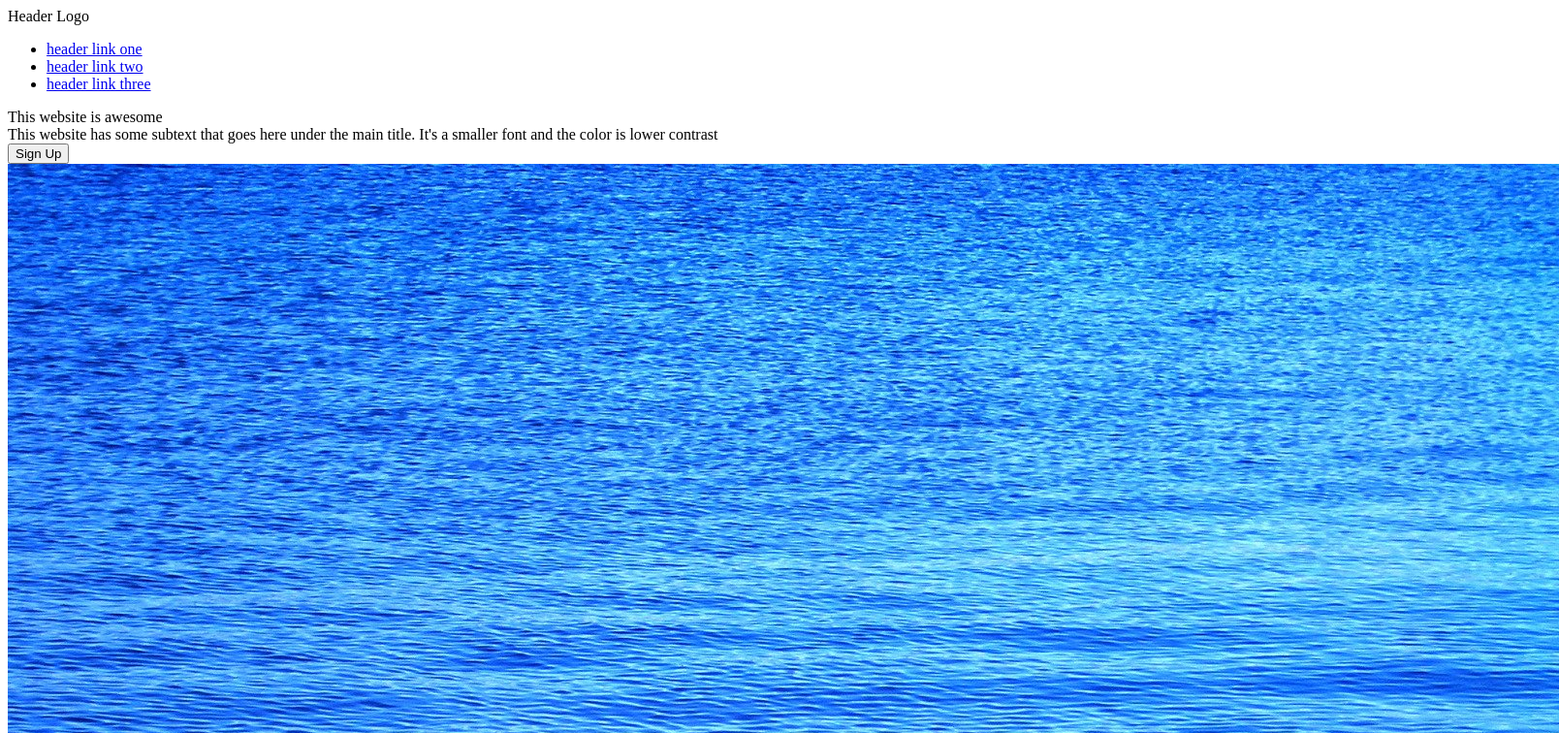
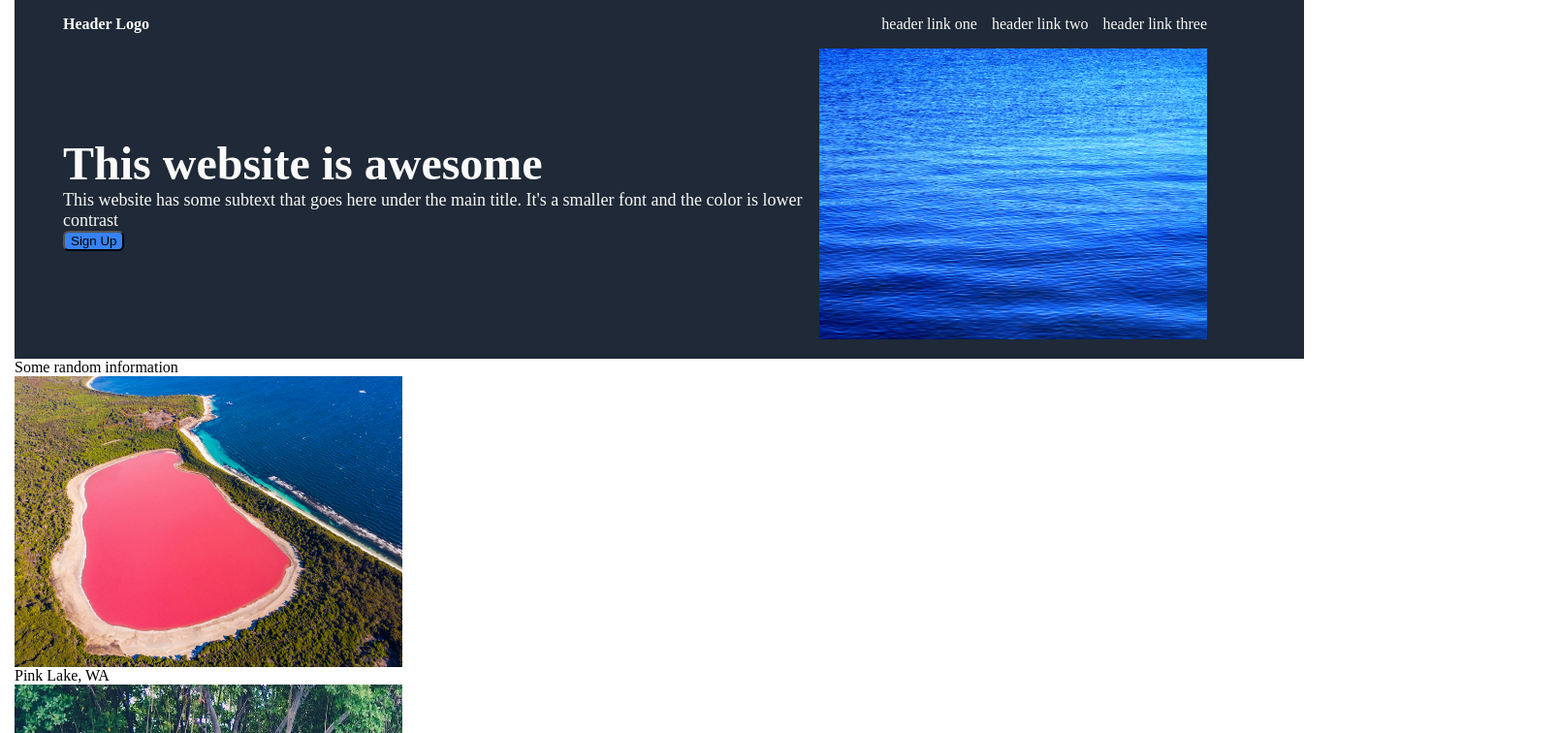
Before and after one commit to nitishragu12/landing-page, a plain HTML site: page index.html in a window 1280 px wide. Shown: the top 756 px of the page at 97% size, 1608 px wide, since content can reach past the window. Drawn offline with Linux system fonts and the light colour scheme.

Commit message:
fixed the header

```diff
--- a/index.html
+++ b/index.html
@@ -7,6 +7,7 @@
     <link href="style.css" rel="stylesheet">
 </head>
 <body>
+    <div class="top">
     <div class="header">
         <div class="header-left">Header Logo</div>
         <div class="header-right">
@@ -18,11 +19,14 @@
         </div>
     </div>
     <div class="body">
+        <div class="body-left">
         <div class="body-header">This website is awesome</div>
         <div class="body-content">This website has some subtext that goes here under the main title. It's a smaller font and the color is lower contrast</div>
         <button>Sign Up</button>
+        </div>
         <img class="body-image" src="./images/blue-water-1517314.jpg" alt="image of an ocean">
     </div>
+</div>
     <div class="content">
         <div class="content-header">Some random information</div>
         <div class="cards">
--- a/style.css
+++ b/style.css
@@ -0,0 +1,100 @@
+body {
+    display: flex;
+    flex-direction: column;
+    margin: 0;
+    min-height: 100vh;
+    width: 100%; /* Ensure body takes full width of the viewport */
+    padding-left: 15px; /* Adjust this value to match the spacing of the header */
+}
+
+
+.top {
+    display: flex;
+    flex-direction: column;
+}
+
+.header {
+    display: flex;
+    background-color: #1F2937;
+    color: #F9FAF8;
+
+    align-items: center;
+    flex-wrap: wrap;
+    width: 100%; /* Set width to 100% */
+
+    padding-left: 50px;
+
+}
+
+.header-left {
+    display: flex;
+    font-weight: bold;
+
+}
+
+.header-right {
+    margin-left: auto;
+    margin-right: 100px;
+}
+
+ul {
+    display: flex;
+    gap: 15px;
+    list-style-type: none;
+}
+
+a {
+    text-decoration: none;
+    color: #F9FAF8;
+}
+
+.body {
+    display: flex;
+    background-color: #1F2937;
+
+    align-items: center;
+    width: 100%; /* Set width to 100% */
+
+    padding-left: 50px;
+}
+
+
+.body-left {
+    display: flex;
+    flex-direction: column;
+    flex: 0 1 auto;
+    padding-bottom: 20px;
+
+}
+
+.body-image {
+    margin-left: auto;
+    margin-right: 100px;
+
+    padding-bottom: 20px;
+}
+
+img {
+    width: 400px;
+    height: 300px;
+    display: flex;
+    flex-grow: 0;
+    flex-shrink: 1;
+}
+
+.body-header {
+    font-size: 48px;
+    font-weight: bolder;
+    color: #F9FAF8;
+}
+
+button {
+    width: fit-content;
+    background-color: #3882F6;
+    border-radius: 6px;
+}
+
+.body-content {
+    font-size: 18px;
+    color:#F9FAF8
+}
```
